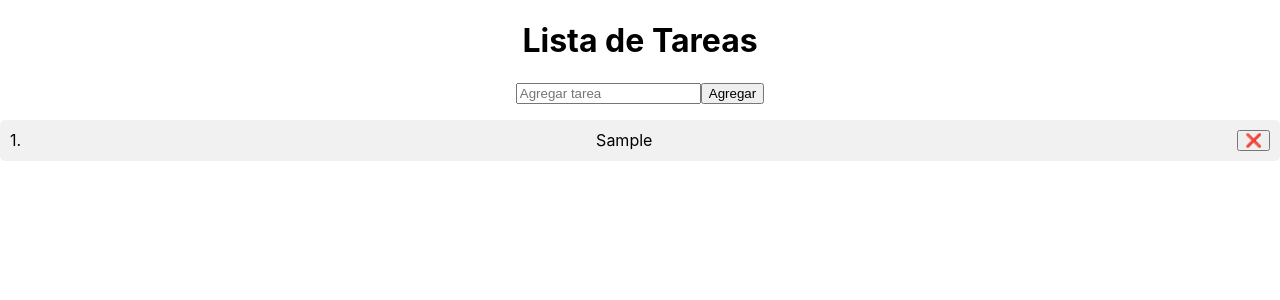
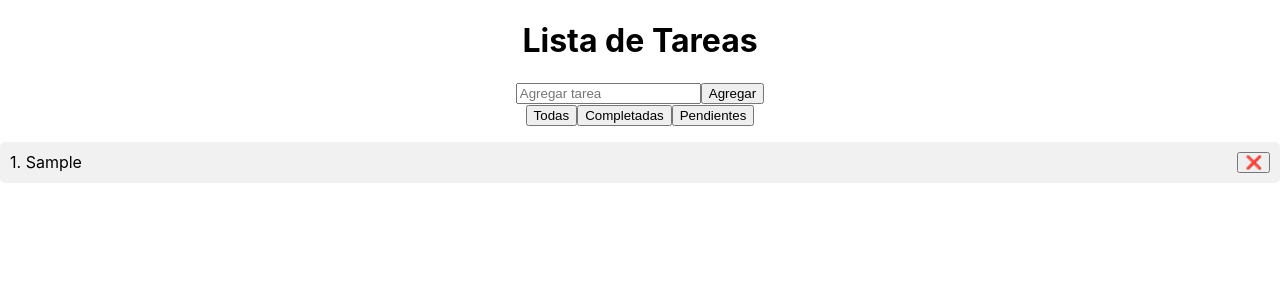
Before and after one commit to manuconan/lista-tareas-react, a React (Create React App) app: page / in a window 1280 px wide. Both pictures are taken after typing "Sample" into the empty fields and a click on the button "Agregar". Shown: the top 300 px of the page. Built offline with nearby package versions, Linux system fonts and the light colour scheme.

Commit message:
se ha añadido tres botones con funcionalidades

```diff
--- a/src/App.js
+++ b/src/App.js
@@ -1,63 +1,111 @@
-import './App.css';
-import React, { useState } from 'react';
-import TodoForm from "./components/TodoForm";
-import TodoList from "./components/TodoList";
+import React, { useState, useEffect } from 'react';
+import './App.css'; // Importamos el archivo de estilos CSS
+import TodoForm from './components/TodoForm'; // Componente para agregar nuevas tareas
+import TodoList from './components/TodoList'; // Componente para mostrar la lista de tareas
 
+/**
+ * Componente principal de la aplicación de lista de tareas.
+ * Maneja la lógica del estado global, el almacenamiento local y el filtrado de tareas.
+ *
+ * @component
+ * @returns {JSX.Element} Elemento JSX que representa la aplicación completa.
+ */
 function App() {
-  // Estado que almacena todas las tareas
-  const [todos, setTodos] = useState([]);
+  /**
+   * Carga las tareas almacenadas previamente en el localStorage del navegador.
+   * Si no hay tareas almacenadas, devuelve un array vacío.
+   *
+   * @returns {Array} Lista de tareas o un array vacío si no hay datos.
+   */
+  const loadTodosFromLocalStorage = () => {
+    const storedTodos = localStorage.getItem('todos');
+    return storedTodos ? JSON.parse(storedTodos) : [];
+  };
+
+  // Estado para almacenar todas las tareas
+  const [todos, setTodos] = useState(loadTodosFromLocalStorage());
+
+  // Estado para almacenar el filtro actual: 'all' | 'completed' | 'pending'
+  const [filter, setFilter] = useState('all');
+
+  // Sincroniza las tareas en localStorage cada vez que cambia el estado 'todos'
+  useEffect(() => {
+    localStorage.setItem('todos', JSON.stringify(todos));
+  }, [todos]);
 
   /**
-   * Función para agregar una nueva tarea
-   * @param {string} text - El texto de la nueva tarea a agregar
+   * Agrega una nueva tarea a la lista.
+   * Crea un nuevo objeto de tarea con un ID único basado en timestamp y lo agrega al inicio de la lista.
+   *
+   * @param {string} text - El texto de la nueva tarea.
    */
   const addTodo = (text) => {
     const newTodo = {
-      id: Date.now(),  // Usamos la marca de tiempo para que cada tarea tenga un ID único
-      text,            // El texto de la tarea es el que pasa el usuario
-      completed: false // La tarea comienza sin estar completada
+      id: Date.now(), // Identificador único basado en timestamp
+      text,
+      completed: false,
     };
-
-    // Actualizamos el estado 'todos' agregando la nueva tarea al principio de la lista
-    setTodos([newTodo, ...todos]);
+    setTodos([newTodo, ...todos]); // Añade la nueva tarea al principio de la lista
   };
 
   /**
-   * Función para cambiar el estado de completado de una tarea
-   * @param {number} id - El ID de la tarea que queremos marcar/desmarcar como completada
+   * Alterna el estado de completado de una tarea.
+   * Cambia el valor de 'completed' entre true/false según el ID de la tarea.
+   *
+   * @param {number} id - El ID de la tarea a actualizar.
    */
   const toggleComplete = (id) => {
-    // Mapeamos la lista de tareas y actualizamos la tarea con el ID correspondiente
     setTodos(
       todos.map(todo =>
-        todo.id === id
-          ? { ...todo, completed: !todo.completed } // Si la tarea es la correcta, invertimos su estado 'completed'
-          : todo // Si no es la tarea, la dejamos tal cual está
+        todo.id === id ? { ...todo, completed: !todo.completed } : todo
       )
     );
   };
 
   /**
-   * Función para eliminar una tarea de la lista
-   * @param {number} id - El ID de la tarea que queremos eliminar
+   * Elimina una tarea de la lista.
+   * Filtra la lista de tareas, eliminando la tarea cuyo ID coincida con el ID pasado.
+   *
+   * @param {number} id - El ID de la tarea a eliminar.
    */
   const deleteTodo = (id) => {
-    // Filtramos las tareas para eliminar la que tenga el ID igual al pasado
     setTodos(todos.filter(todo => todo.id !== id));
   };
+
+  /**
+   * Filtra las tareas de acuerdo al filtro seleccionado.
+   * Dependiendo del filtro activo ('all', 'completed', 'pending'), devuelve las tareas correspondientes.
+   *
+   * @type {Array} filteredTodos - Lista de tareas filtradas según el estado de 'filter'.
+   */
+  const filteredTodos = todos.filter(todo => {
+    if (filter === 'completed') {
+      return todo.completed;
+    } else if (filter === 'pending') {
+      return !todo.completed;
+    }
+    return true; // Mostrar todas las tareas
+  });
 
   return (
     <div className="App">
       <h1>Lista de Tareas</h1>
 
-      {/* Componente para agregar nuevas tareas */}
+      {/* Formulario para ingresar nuevas tareas */}
       <TodoForm addTodo={addTodo} />
 
-      {/* Componente para mostrar todas las tareas */}
+      {/* Botones para cambiar el filtro de tareas */}
+      <div style={{ marginBottom: '1rem' }}>
+        <button onClick={() => setFilter('all')}>Todas</button>
+        <button onClick={() => setFilter('completed')}>Completadas</button>
+        <button onClick={() => setFilter('pending')}>Pendientes</button>
+      </div>
+
+      {/* Lista de tareas filtradas */}
       <TodoList
-        todos={todos}         // Lista de tareas
-        toggleComplete={toggleComplete} // Función para marcar/desmarcar tareas
-        deleteTodo={deleteTodo} // Función para eliminar tareas
+        todos={filteredTodos}
+        toggleComplete={toggleComplete}
+        deleteTodo={deleteTodo}
       />
     </div>
   );
--- a/src/components/TodoItem.js
+++ b/src/components/TodoItem.js
@@ -1,28 +1,49 @@
 import React from 'react';
 
+/**
+ * Componente `TodoItem` que representa una tarea individual en la lista de tareas.
+ * Permite al usuario marcarla como completada o eliminarla.
+ *
+ * @param {Object} props - Propiedades pasadas al componente.
+ * @param {Object} props.todo - El objeto de la tarea que contiene la información como texto, ID y estado de completado.
+ * @param {number} props.index - El índice de la tarea en la lista, utilizado para mostrar la numeración antes del texto de la tarea.
+ * @param {function} props.toggleComplete - Función para marcar/desmarcar una tarea como completada.
+ * @param {function} props.deleteTodo - Función para eliminar la tarea de la lista.
+ *
+ * @returns {JSX.Element} El JSX que representa un elemento de tarea en la lista.
+ */
 function TodoItem({ todo, index, toggleComplete, deleteTodo }) {
   return (
     <li
-      onClick={() => toggleComplete(todo.id)} // Al hacer clic, se marca/desmarca como completada
       style={{
-        textDecoration: todo.completed ? 'line-through' : 'none', // Si la tarea está completada, tachamos el texto
-        cursor: 'pointer', // El cursor es una mano para indicar que es clickeable
+        display: 'flex', // Utilizamos Flexbox para distribuir el contenido en línea
+        justifyContent: 'space-between', // Espaciamos el texto de la tarea y el botón de eliminar
+        alignItems: 'center', // Centramos verticalmente el contenido dentro de cada elemento de lista
       }}
     >
-      {/* Mostramos el número de la tarea con el índice */}
-      <span>{index}. </span>  {/* Este es el número de la tarea, empieza desde 1 */}
+      {/* Texto de la tarea, que es clickeable para marcarla como completada */}
+      <span
+        onClick={() => toggleComplete(todo.id)} // Llamamos a toggleComplete con el ID de la tarea
+        style={{
+          textDecoration: todo.completed ? 'line-through' : 'none', // Si la tarea está completada, tachamos el texto
+          cursor: 'pointer', // Indicamos que el texto es clickeable cambiando el cursor a mano
+        }}
+      >
+        {index}. {todo.text} {/* Mostramos el índice de la tarea y su texto */}
+      </span>
 
-      {todo.text} {/* Muestra el texto de la tarea */}
-
-      {/* Botón para eliminar la tarea */}
+      {/* Botón para eliminar la tarea, con un icono de cruz */}
       <button
         onClick={(e) => {
-          e.stopPropagation(); // Evita que el clic en el botón también marque/desmarque la tarea
-          deleteTodo(todo.id); // Llama la función para eliminar la tarea
+          e.stopPropagation(); // Evita que el clic en el botón también marque/desmarque la tarea al evitar que el evento llegue al li
+          deleteTodo(todo.id); // Llamamos a deleteTodo pasando el ID de la tarea para eliminarla
         }}
-        style={{ marginLeft: '10px' }} // Separación entre el texto y el botón
+        style={{
+          marginLeft: '10px', // Separación entre el texto de la tarea y el botón de eliminar
+          cursor: 'pointer', // Indicamos que el botón es clickeable cambiando el cursor a mano
+        }}
       >
-        ❌ {/* Icono de cruz para eliminar */}
+        ❌ {/* Icono de cruz que representa la acción de eliminar la tarea */}
       </button>
     </li>
   );
--- a/src/components/TodoList.js
+++ b/src/components/TodoList.js
@@ -7,37 +7,38 @@ import TodoItem from './TodoItem';
 /**
  * Componente TodoList
  *
- * Este componente se encarga de mostrar la lista de tareas y permitir
- * que el usuario realice acciones sobre ellas, como marcar como completadas
- * o eliminar tareas. Si no hay tareas, se muestra un mensaje indicando que
- * la lista está vacía.
+ * Este componente se encarga de mostrar la lista de tareas y permite realizar
+ * acciones sobre ellas, como marcar tareas como completadas o eliminarlas.
+ * Si no hay tareas, se muestra un mensaje indicando que la lista está vacía.
  *
- * @param {Array} todos - Lista de tareas a mostrar.
- * @param {Function} toggleComplete - Función para marcar/desmarcar las tareas como completadas.
- * @param {Function} deleteTodo - Función para eliminar una tarea.
+ * @param {Array} todos - Lista de tareas que se deben mostrar en la interfaz.
+ * @param {Function} toggleComplete - Función para marcar o desmarcar una tarea como completada.
+ * @param {Function} deleteTodo - Función para eliminar una tarea de la lista.
  *
- * @returns {JSX} Renderiza la lista de tareas o un mensaje si no hay tareas.
+ * @returns {JSX.Element} El JSX que renderiza la lista de tareas o un mensaje si la lista está vacía.
  */
 function TodoList({ todos, toggleComplete, deleteTodo }) {
 
-  // Si no hay tareas, mostramos un mensaje indicando que no hay tareas aún
+  // Si no hay tareas, mostramos un mensaje indicando que la lista está vacía
   if (todos.length === 0) {
-    return <p style={{
-      textAlign: 'center', // Centra el mensaje en la página
-      color: 'gray',       // Color gris para el texto
-      fontSize: 'italic'   // Estilo en cursiva
-    }}>
-      No hay tareas aún
-    </p>
+    return (
+      <p style={{
+        textAlign: 'center', // Centra el mensaje en la página
+        color: 'gray',       // Color gris para el texto
+        fontSize: 'italic'   // Estilo en cursiva para el mensaje
+      }}>
+        No hay tareas aún
+      </p>
+    );
   }
 
   /**
    * Función handleDelete
    *
-   * Esta función maneja la eliminación de tareas. Muestra un cuadro de confirmación
-   * antes de proceder con la eliminación.
+   * Esta función maneja la eliminación de una tarea. Antes de eliminarla,
+   * muestra un cuadro de confirmación para que el usuario confirme su acción.
    *
-   * @param {number} id - ID de la tarea a eliminar.
+   * @param {number} id - ID de la tarea que se va a eliminar.
    */
   const handleDelete = (id) => {
 
@@ -52,7 +53,7 @@ function TodoList({ todos, toggleComplete, deleteTodo }) {
   };
 
   return (
-    // Renderizamos la lista de tareas
+    // Renderizamos la lista de tareas con numeración
     <ol style={{ listStyleType: 'decimal', padding: 0 }}> {/* Numeración decimal y sin padding */}
       {
         // Usamos map() para recorrer todas las tareas en el array 'todos'
@@ -60,9 +61,9 @@ function TodoList({ todos, toggleComplete, deleteTodo }) {
           // Por cada tarea, renderizamos el componente TodoItem
           <TodoItem
             key={todo.id}            // ID único para cada tarea
-            todo={todo}               // Pasamos el objeto 'todo' como prop al componente TodoItem
+            todo={todo}               // Pasamos el objeto 'todo' al componente TodoItem
             index={index + 1}         // Pasamos el índice de la tarea, +1 para que empiece desde 1
-            toggleComplete={toggleComplete}  // Función para marcar/desmarcar tarea como completada
+            toggleComplete={toggleComplete}  // Función para marcar/desmarcar la tarea como completada
             deleteTodo={() => handleDelete(todo.id)} // Función para eliminar la tarea con confirmación
           />
         ))
```
Also changed, not shown: src/components/TodoForm.js (+28 -14 lines).
